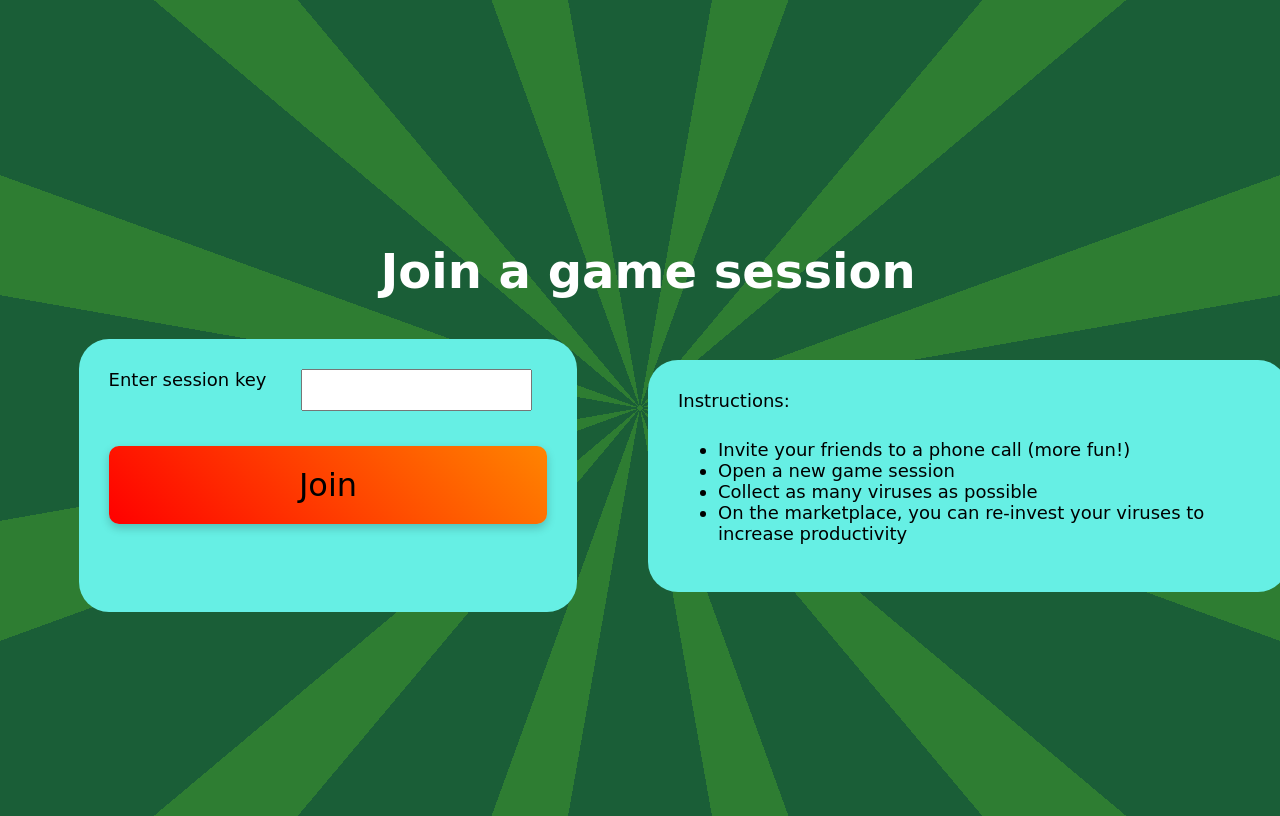
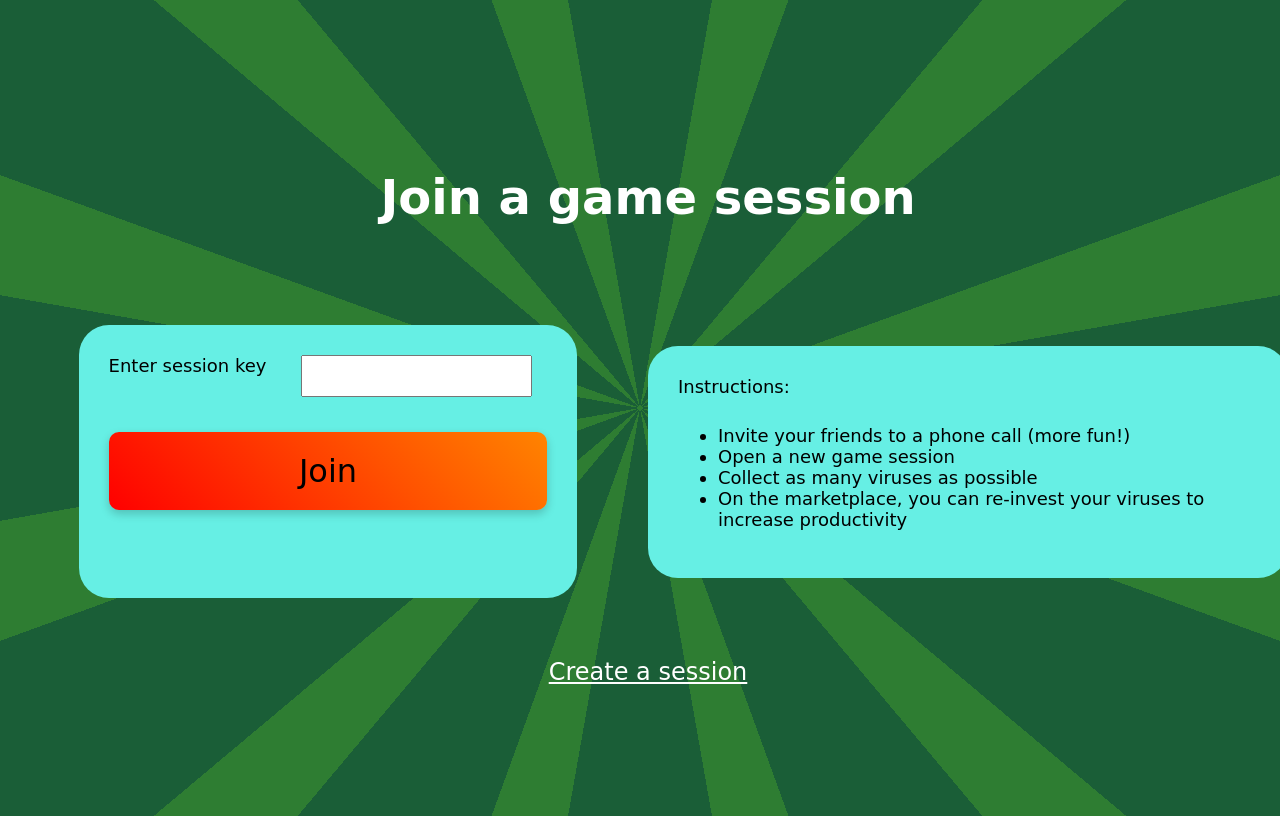
Before and after one commit to LucaMalisan/clicker-frontend, an Angular app: page /session-joining in a window 1280 px wide. Built offline with nearby package versions, Linux system fonts and the light colour scheme; no server answers.

Commit message:
add cross-references between session joining and creation

```diff
--- a/src/app/login/login.component.css
+++ b/src/app/login/login.component.css
@@ -21,9 +21,3 @@
 .form-signin-heading {
   font-size: 48px;
 }
-
-a {
-  font-size: 24px;
-  color: white;
-  font-family: "Comic Sans MS", serif;
-}
--- a/src/app/register/register.component.css
+++ b/src/app/register/register.component.css
@@ -21,9 +21,3 @@
 .form-signin-heading {
   font-size: 48px;
 }
-
-a {
-  font-size: 24px;
-  color: white;
-  font-family: "Comic Sans MS", serif;
-}
--- a/src/app/sessionCreation/sessionCreation.component.html
+++ b/src/app/sessionCreation/sessionCreation.component.html
@@ -19,3 +19,4 @@
         </ul>
     </div>
 </div>
+<a [routerLink]="['/session-joining/']"> Join a session </a>
--- a/src/app/sessionCreation/sessionCreation.component.ts
+++ b/src/app/sessionCreation/sessionCreation.component.ts
@@ -1,13 +1,13 @@
 import {Component, OnInit} from '@angular/core';
 import {CoreService} from "../core.service";
 import {FormControl, ReactiveFormsModule} from "@angular/forms";
-import {Router} from "@angular/router";
+import {Router, RouterLink} from "@angular/router";
 
 @Component({
     selector: 'session-creation',
     templateUrl: './sessionCreation.component.html',
     standalone: true,
-    imports: [ReactiveFormsModule],
+    imports: [ReactiveFormsModule, RouterLink],
     styleUrls: ['./sessionCreation.component.scss']
 })
 
--- a/src/app/sessionJoining/sessionJoining.component.html
+++ b/src/app/sessionJoining/sessionJoining.component.html
@@ -6,7 +6,7 @@
             <label> Enter session key </label> <br>
             <input type="text" class="input-field" [formControl]="sessionKey"/>
         </div>
-        <button type="submit" (click)="joinSession()"> Join </button>
+        <button type="submit" (click)="joinSession()"> Join</button>
         <p class="error"> {{ errorMessage }}</p>
     </div>
     <div class="tile">
@@ -19,3 +19,4 @@
         </ul>
     </div>
 </div>
+<a [routerLink]="['/session-creation/']"> Create a session </a>
--- a/src/app/sessionJoining/sessionJoining.component.ts
+++ b/src/app/sessionJoining/sessionJoining.component.ts
@@ -1,13 +1,13 @@
 import {Component, OnInit} from '@angular/core';
 import {CoreService} from "../core.service";
 import {FormControl, ReactiveFormsModule} from "@angular/forms";
-import {Router} from "@angular/router";
+import {Router, RouterLink} from "@angular/router";
 
 @Component({
     selector: 'session-joining',
     templateUrl: './sessionJoining.component.html',
     standalone: true,
-    imports: [ReactiveFormsModule],
+    imports: [ReactiveFormsModule, RouterLink],
     styleUrls: ['./sessionJoining.component.scss']
 })
 
--- a/src/styles.css
+++ b/src/styles.css
@@ -127,6 +127,10 @@ app-login, app-registration, session-joining, session-creation, game-loading {
   height: 100vh;
 }
 
+session-joining, session-creation {
+  gap: 60px;
+}
+
 header {
   justify-content: flex-end;
 }
@@ -205,3 +209,9 @@ div.tile-row > svg {
   width: 24px;
   height: 24px;
 }
+
+a {
+  font-size: 24px;
+  color: white;
+  font-family: "Comic Sans MS", serif;
+}
```
